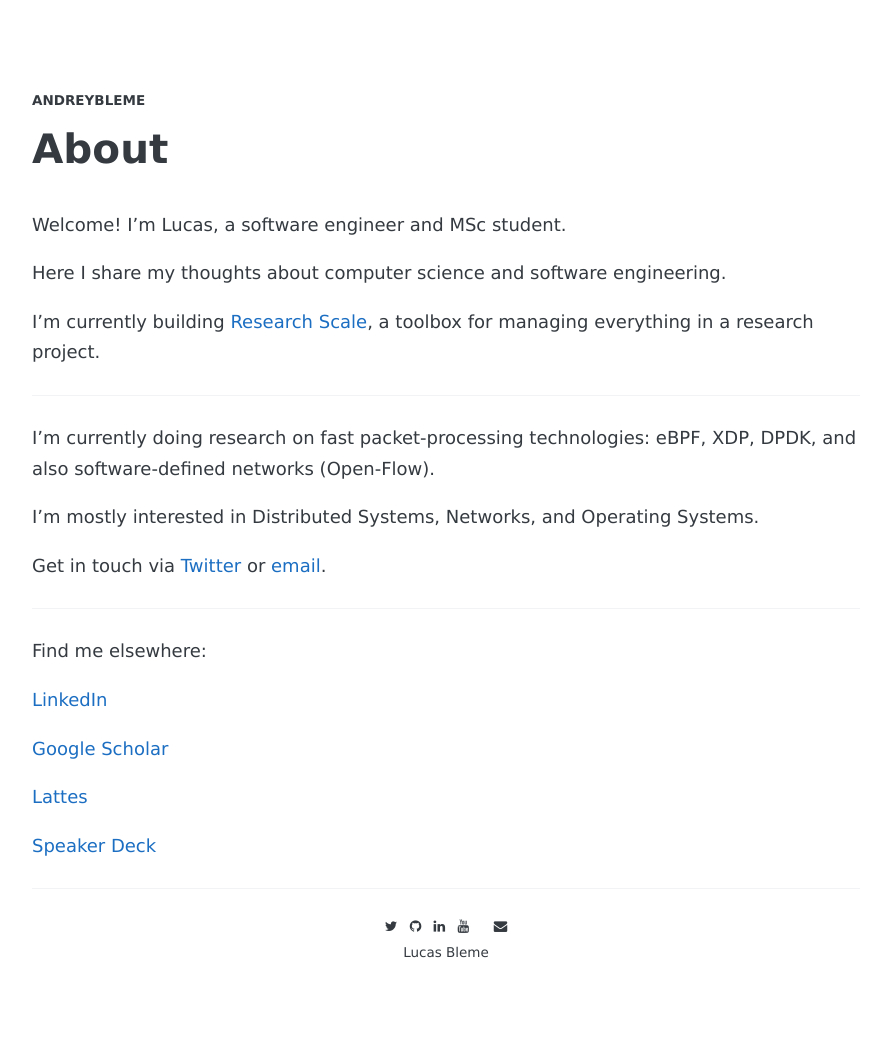
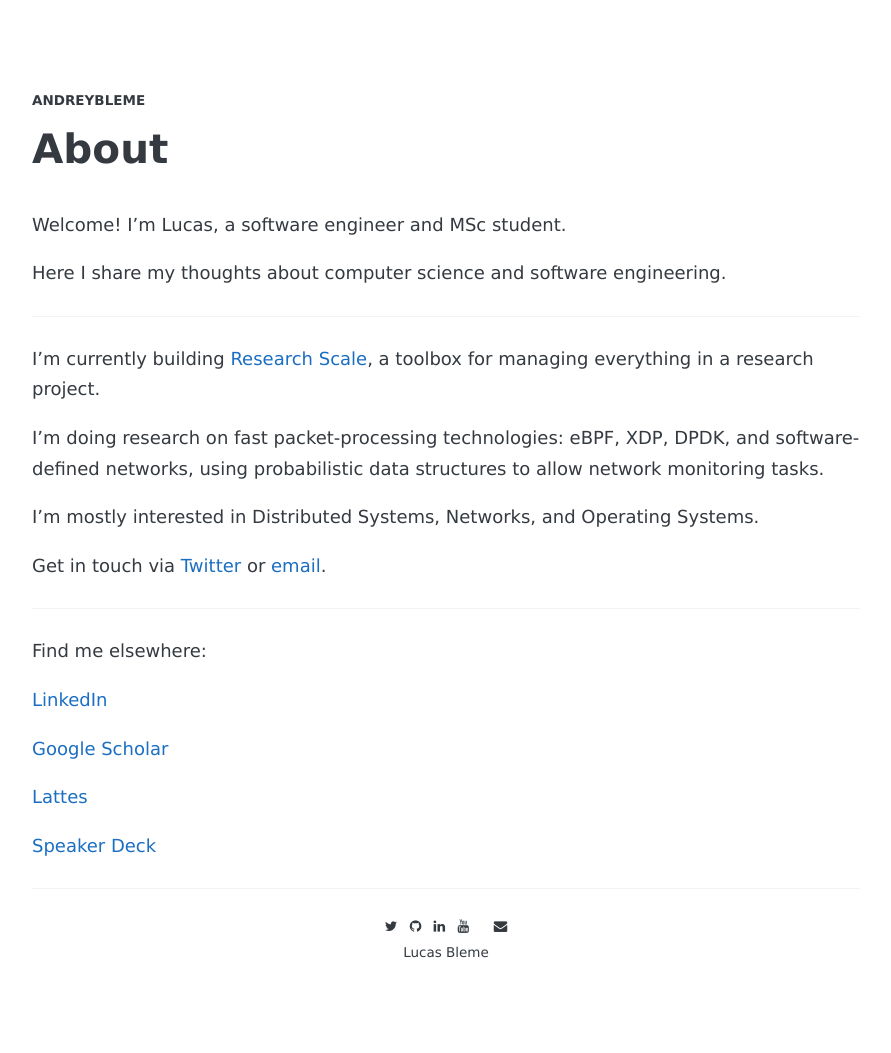
Before and after one commit to andreybleme/andreybleme.github.io, a Jekyll site: the page built from about.md, in a window 1280 px wide. Shown: the whole page, without its empty margins (194-1085 px from the left). Built offline with Jekyll 4.4.1, drawn with Linux system fonts in a browser that asks for light colours; nearby versions of some CDN libraries; some web fonts are replaced.

Commit message:
Update about.md

```diff
--- a/about.md
+++ b/about.md
@@ -8,11 +8,11 @@ Welcome! I'm Lucas, a software engineer and MSc student.
 
 Here I share my thoughts about computer science and software engineering.
 
+---
+
 I'm currently building [Research Scale](https://researchscale.io), a toolbox for managing everything in a research project.
 
----
-
-I'm currently doing research on fast packet-processing technologies: eBPF, XDP, DPDK, and also software-defined networks (Open-Flow).
+I'm doing research on fast packet-processing technologies: eBPF, XDP, DPDK, and software-defined networks, using probabilistic data structures to allow network monitoring tasks.
 
 I'm mostly interested in Distributed Systems, Networks, and Operating Systems.
 
```
